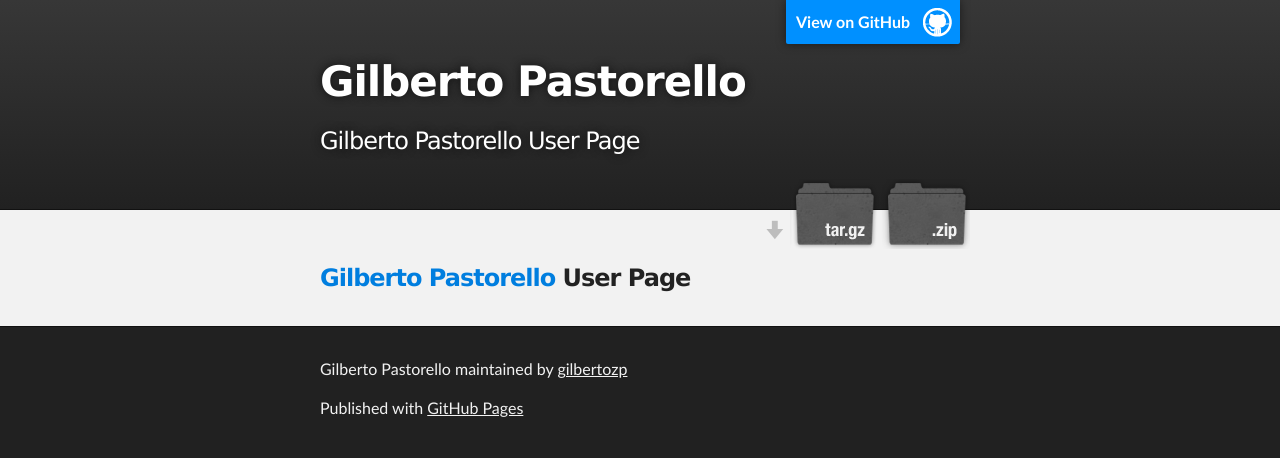
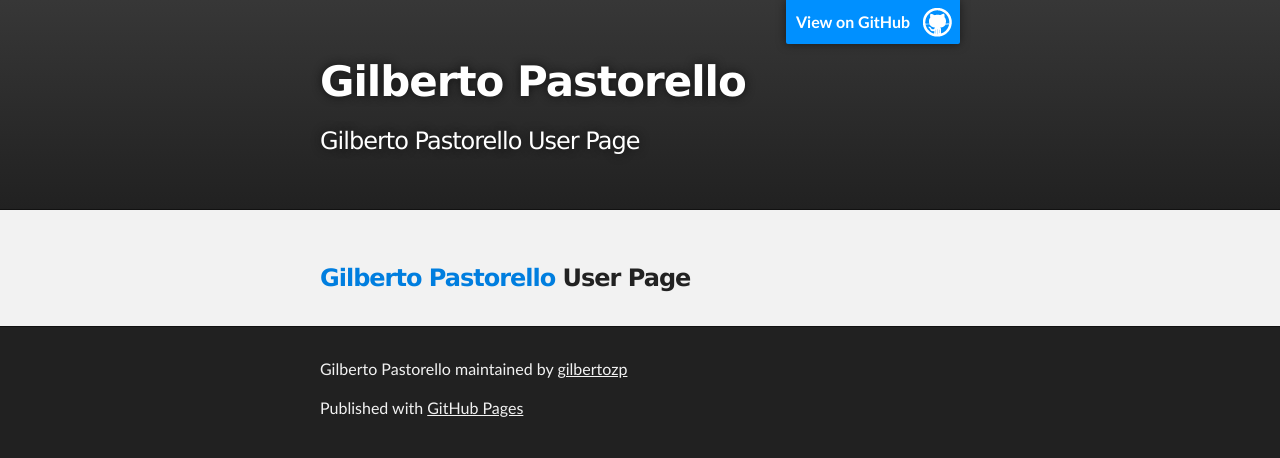
Before and after one commit to gilbertozp/gilbertozp, a plain HTML site: page index.html in a window 1280 px wide. Drawn offline with Linux system fonts and the light colour scheme.

Commit message:
Remove downloads
Removing download links from page

```diff
--- a/index.html
+++ b/index.html
@@ -21,10 +21,6 @@
           <h1 id="project_title">Gilberto Pastorello</h1>
           <h2 id="project_tagline">Gilberto Pastorello User Page</h2>
 
-            <section id="downloads">
-              <a class="zip_download_link" href="https://github.com/gilbertozp/gilbertozp/zipball/master">Download this project as a .zip file</a>
-              <a class="tar_download_link" href="https://github.com/gilbertozp/gilbertozp/tarball/master">Download this project as a tar.gz file</a>
-            </section>
         </header>
     </div>
 
```
